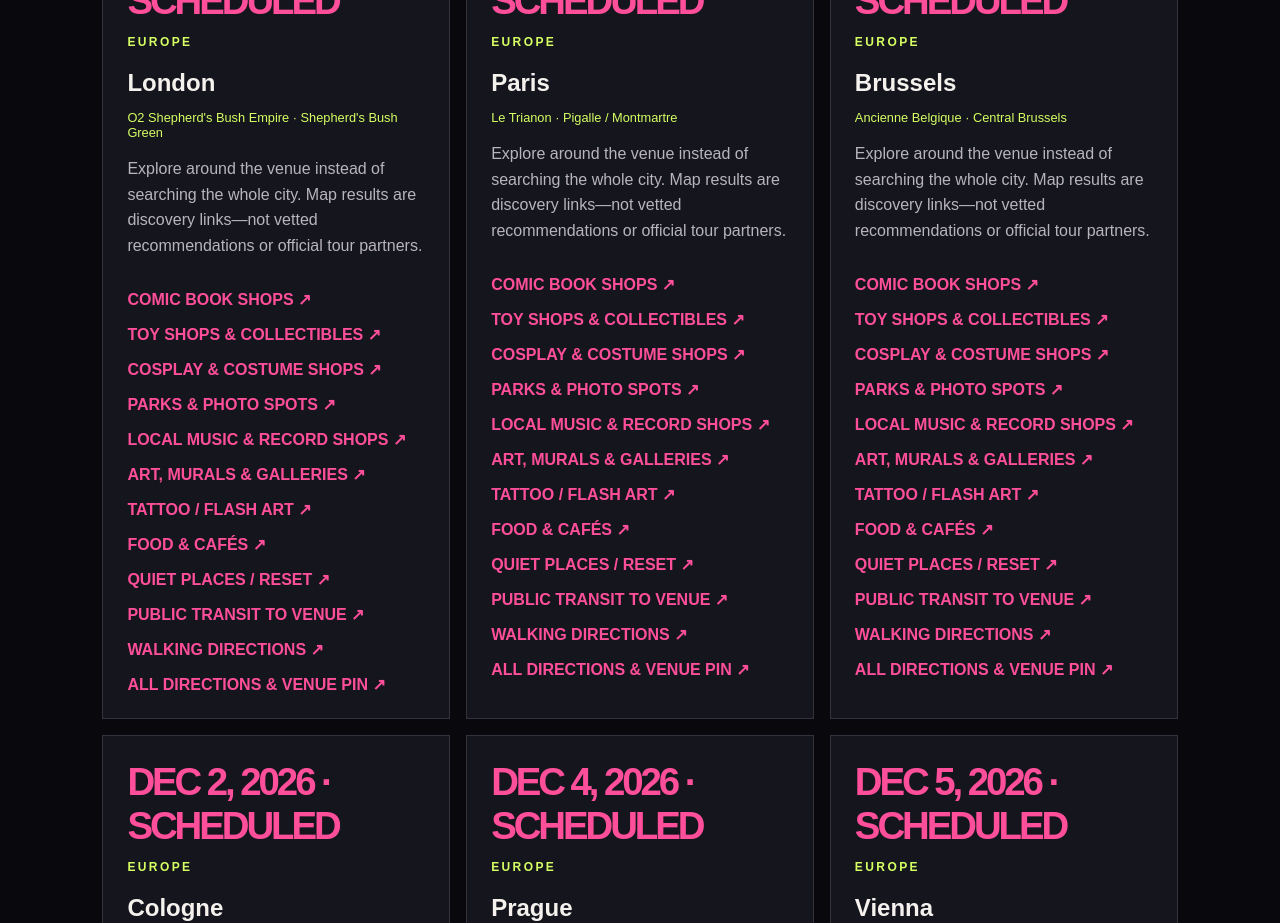
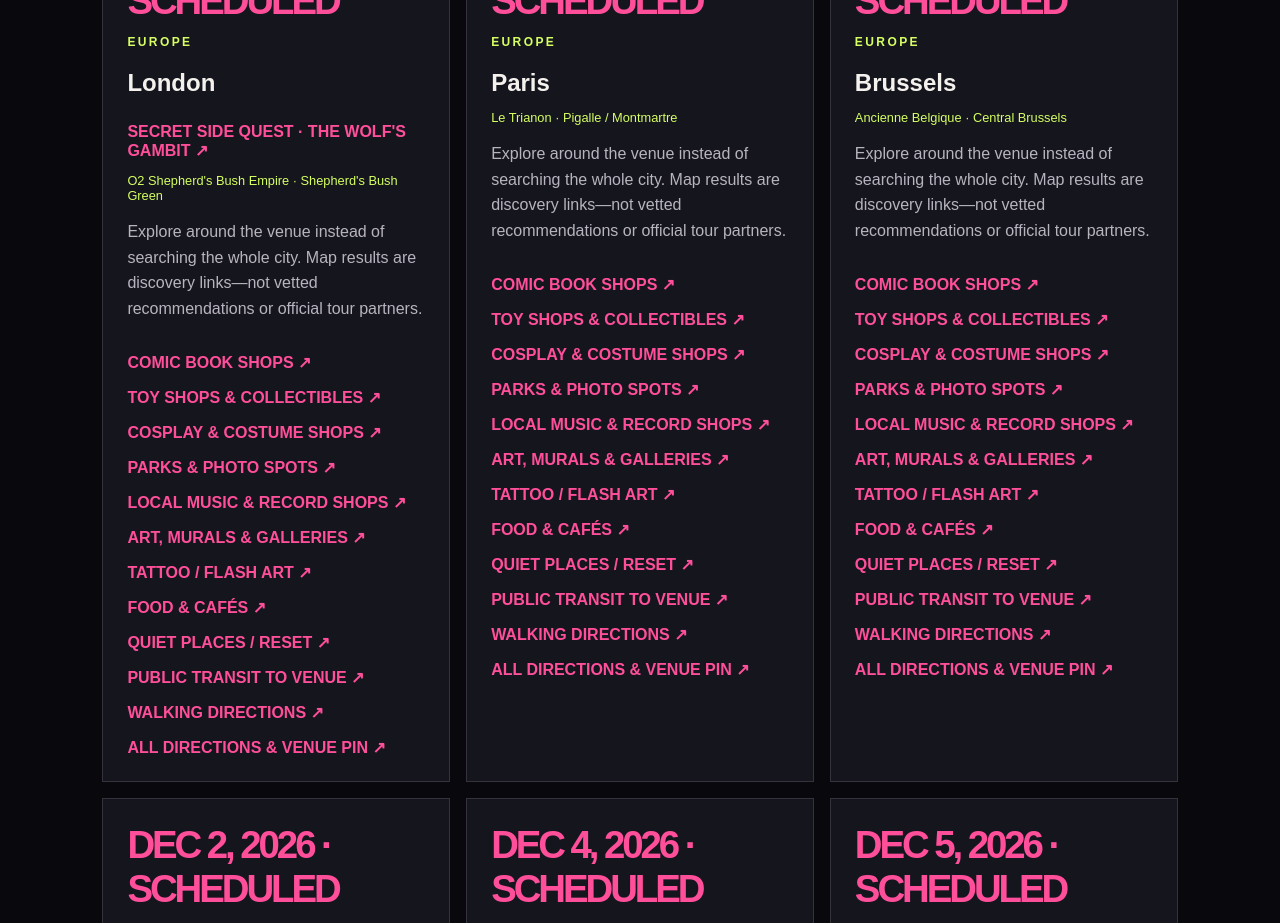
Before and after one commit to Loptr-Lab/pay-it-forward, a Next.js app: page /route in a window 1280 px wide. Shown: the part 1240-2163 px from the top of the page. Built offline with nearby package versions, Linux system fonts and the light colour scheme.

Commit message:
Complete London Plan B navigation: src/app/components/TourStopGroups.tsx

```diff
--- a/src/app/components/TourStopGroups.tsx
+++ b/src/app/components/TourStopGroups.tsx
@@ -14,7 +14,7 @@ function StopCard({ stop, past, today }: { stop: TourStop; past: boolean; today:
     <article className="route-card">
       <span className="route-num">{stop.date} · {past ? "PAST SHOW" : today ? "SHOW DAY" : "SCHEDULED"}</span>
       <p className="eyebrow">{stop.region}</p>
-      <h3>{stop.city}</h3>
+      <h3>{stop.city}</h3>{stop.city === "London" && <a className="text-link" href="/pay-it-forward/tour-resilience/london/">SECRET SIDE QUEST · THE WOLF&apos;S GAMBIT ↗</a>}
       <p className="route-address">{stop.venue} · {stop.area}</p>
       {past && <PostShowLinks />}<p>Explore around the venue instead of searching the whole city. Map results are discovery links—not vetted recommendations or official tour partners.</p>
       <a className="text-link" href={venueSearch(stop, "comic book shops comic stores manga")} target="_blank" rel="noreferrer">COMIC BOOK SHOPS ↗</a>
```
